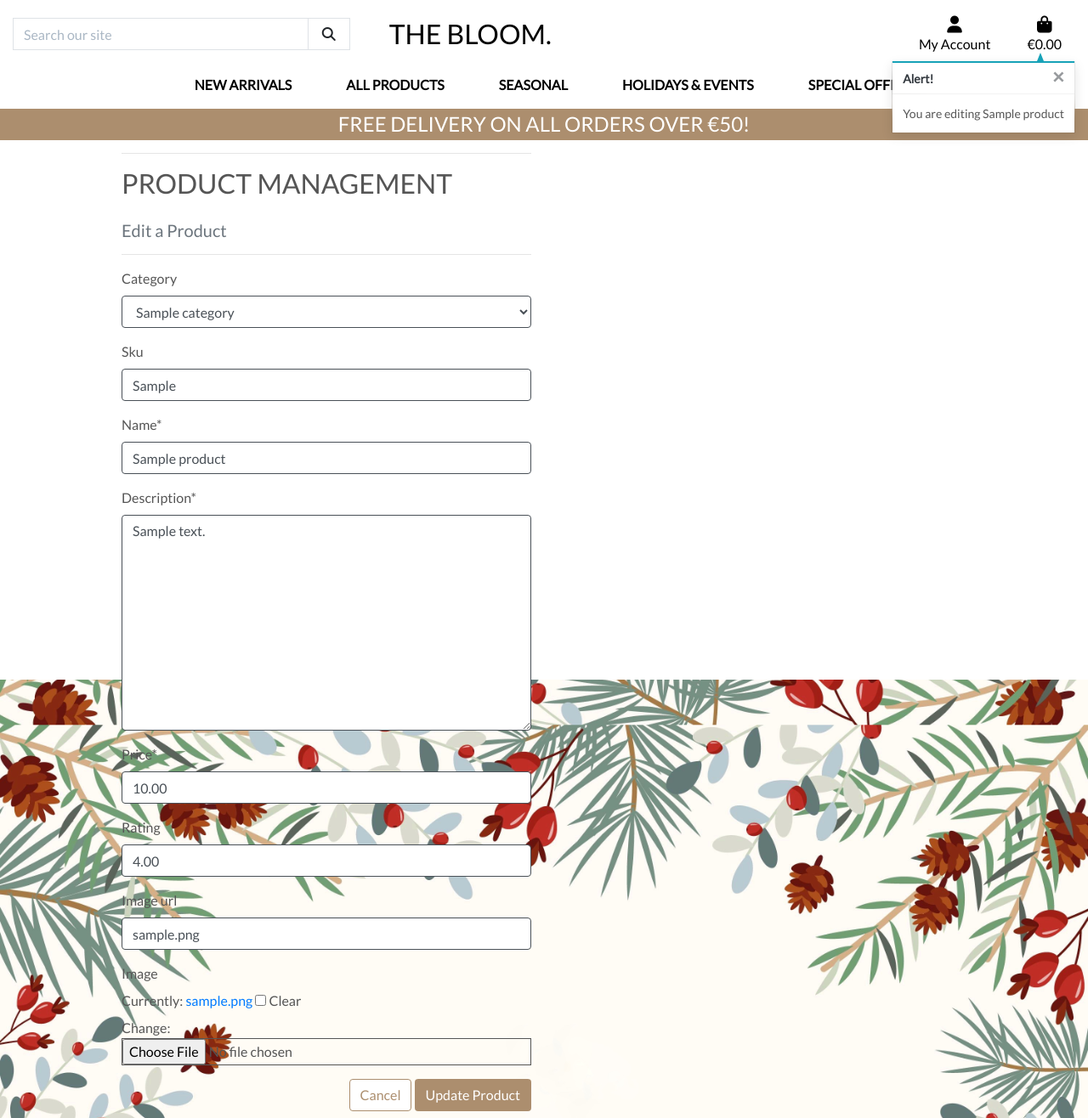
After one commit to ksumm/the_Bloom_PP5, a Django app: page /products/edit/1/ in a window 1280 px wide. The commit adds this page. Shown: the whole page at 85% size. Run offline with Django 3.2, Linux system fonts and the light colour scheme; tables that the repository leaves empty hold one stand-in row (values such as "Sample post"); some libraries are stand-ins or nearby versions.

Commit message:
Add edit products functionality to superuser

```diff
--- /dev/null
+++ b/products/templates/products/edit_product.html
@@ -0,0 +1,37 @@
+{% extends "base.html" %}
+{% load static %}
+
+{% block page_header %}
+    <div class="container header-container">
+        <div class="row">
+            <div class="col"></div>
+        </div>
+    </div>
+{% endblock %}
+
+{% block content %}
+    <div class="overlay"></div>
+    <div class="container">
+        <div class="row">
+            <div class="col-12 col-md-6">
+                <hr>
+                <h2 class="logo-font mb-4">Product Management</h2>
+                <h5 class="text-muted">Edit a Product</h5>
+                <hr>
+            </div>
+        </div>
+
+        <div class="row">
+            <div class="col-12 col-md-6">
+                <form method="POST" action="{% url 'edit_product' product.id %}" class="form mb-2" enctype="multipart/form-data">
+                    {% csrf_token %}
+                    {{ form | crispy }}
+                    <div class="text-right">
+                        <a class="btn btn-outline-black rounded-4" href="{% url 'products' %}">Cancel</a>
+                        <button class="btn btn-black rounded-4" type="submit">Update Product</button>
+                    </div>
+                </form>
+            </div>
+        </div>
+    </div>
+{% endblock %}
--- a/products/templates/products/product_detail.html
+++ b/products/templates/products/product_detail.html
@@ -29,7 +29,7 @@
             <div class="col-12 col-md-6 col-lg-4">
                 <div class="product-details-container mb-5 mt-md-5">
                     <p class="mb-0">{{ product.name }}</p>
-                    <p class="lead mb-0 text-left font-weight-bold">${{ product.price }}</p>
+                    <p class="lead mb-0 text-left font-weight-bold">€{{ product.price }}</p>
                     {% if product.category %}
                     <p class="small mt-1 mb-0">
                         <a class="text-muted" href="{% url 'products' %}?category={{ product.category.name }}">
@@ -75,13 +75,13 @@
                             </div>
 
                             <div class="col-12">
-                                <a href="{% url 'products' %}" class="btn btn-outline-black rounded-0 mt-5">
+                                <a href="{% url 'products' %}" class="btn btn-outline-black rounded-4 mt-5">
                                     <span class="icon">
                                         <i class="fas fa-chevron-left"></i>
                                     </span>
                                     <span class="text-uppercase">Continue Shopping</span>
                                 </a>
-                                <input type="submit" class="btn btn-black rounded-0 text-uppercase mt-5" value="Add to Bag">
+                                <input type="submit" class="btn btn-black rounded-4 text-uppercase mt-5" value="Add to Bag">
                             </div>
                             <input type="hidden" name="redirect_url" value="{{ request.path }}">
                         </div>
--- a/products/urls.py
+++ b/products/urls.py
@@ -5,4 +5,5 @@ urlpatterns = [
     path('', views.all_products, name='products'),
     path('<int:product_id>/', views.product_detail, name='product_detail'),
     path('add/', views.add_product, name='add_product'),
+    path('edit/<int:product_id>/', views.edit_product, name='edit_product'),
 ]
--- a/products/views.py
+++ b/products/views.py
@@ -89,3 +89,26 @@ def add_product(request):
     }
 
     return render(request, template, context)
+
+def edit_product(request, product_id):
+    """ Edit a product in the store """
+    product = get_object_or_404(Product, pk=product_id)
+    if request.method == 'POST':
+        form = ProductForm(request.POST, request.FILES, instance=product)
+        if form.is_valid():
+            form.save()
+            messages.success(request, 'Successfully updated product!')
+            return redirect(reverse('product_detail', args=[product.id]))
+        else:
+            messages.error(request, 'Failed to update product. Please ensure the form is valid.')
+    else:
+        form = ProductForm(instance=product)
+        messages.info(request, f'You are editing {product.name}')
+
+    template = 'products/edit_product.html'
+    context = {
+        'form': form,
+        'product': product,
+    }
+
+    return render(request, template, context)
--- a/the_bloom/settings.py
+++ b/the_bloom/settings.py
@@ -29,9 +29,9 @@ SECRET_KEY = os.environ.get('SECRET_KEY')
 # SECURITY WARNING: don't run with debug turned on in production!
 DEBUG = True
 
-ALLOWED_HOSTS = ['8000-ksumm-thebloompp5-8mfgsff0z1v.ws-eu105.gitpod.io']
+ALLOWED_HOSTS = ['8000-ksumm-thebloompp5-8mfgsff0z1v.ws-eu105.gitpod.io', '8000-ksumm-thebloompp5-8mfgsff0z1v.ws-eu106.gitpod.io']
 
-CSRF_TRUSTED_ORIGINS = ['https://8000-ksumm-thebloompp5-8mfgsff0z1v.ws-eu105.gitpod.io']
+CSRF_TRUSTED_ORIGINS = ['https://8000-ksumm-thebloompp5-8mfgsff0z1v.ws-eu105.gitpod.io', 'https://8000-ksumm-thebloompp5-8mfgsff0z1v.ws-eu106.gitpod.io']
 
 
 # Application definition
```
